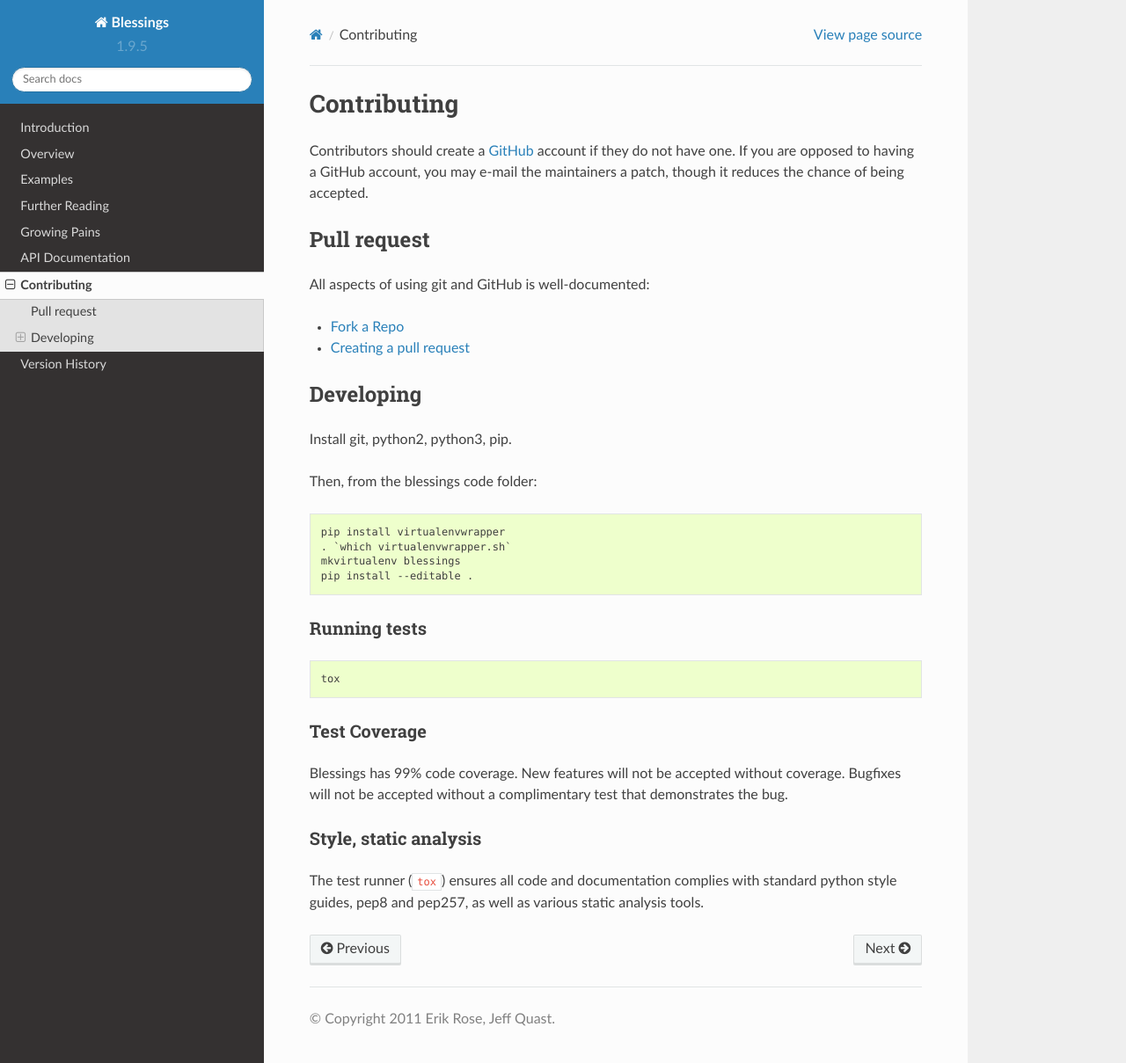
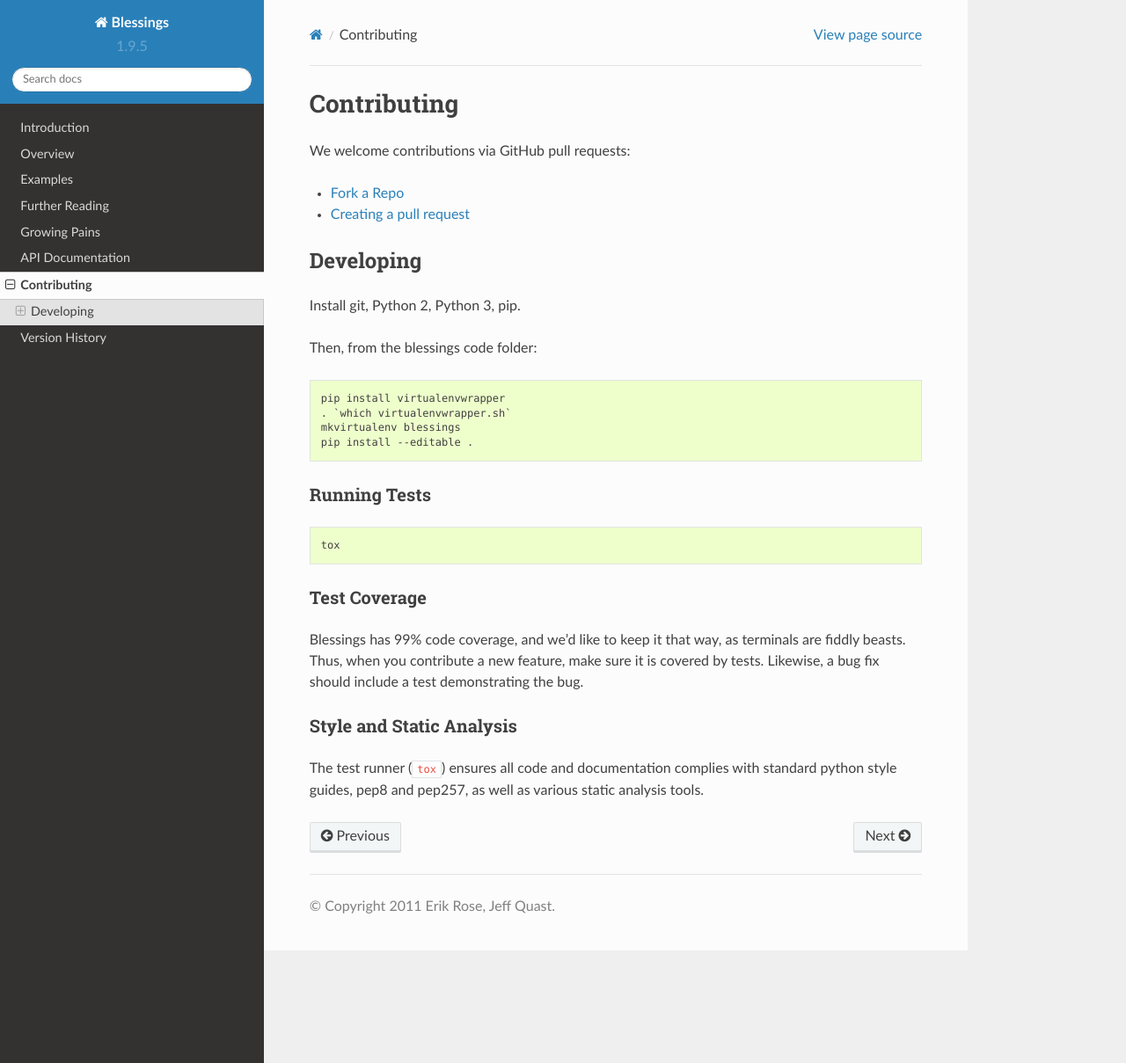
Before and after one commit to erikrose/blessings, a Sphinx documentation site: the page built from docs/contributing.rst, in a window 1280 px wide and 1209 px high. Shown: the whole window at 88% size. Built offline with Sphinx 7.4.7 and the Read the Docs theme 2.0.0, drawn with Linux system fonts in a browser that asks for light colours.

Commit message:
Polish up contributing.rst.
Tersen, make a little more friendly, remove double spaces, and normalize heading case with the readme.

Also, I'm not really interested in receiving patch mails. Are you?

```diff
--- a/docs/contributing.rst
+++ b/docs/contributing.rst
@@ -1,15 +1,7 @@
 Contributing
 ============
 
-Contributors should create a `GitHub <https://github.com/>`_ account if they
-do not have one.  If you are opposed to having a GitHub account, you may
-e-mail the maintainers a patch, though it reduces the chance of being
-accepted.
-
-Pull request
-------------
-
-All aspects of using git and GitHub is well-documented:
+We welcome contributions via GitHub pull requests:
 
 - `Fork a Repo <https://help.github.com/articles/fork-a-repo/>`_
 - `Creating a pull request
@@ -18,7 +10,7 @@
 Developing
 ----------
 
-Install git, python2, python3, pip.
+Install git, Python 2, Python 3, pip.
 
 Then, from the blessings code folder::
 
@@ -27,7 +19,7 @@
     mkvirtualenv blessings
     pip install --editable .
 
-Running tests
+Running Tests
 ~~~~~~~~~~~~~
 
 ::
@@ -37,12 +29,13 @@
 Test Coverage
 ~~~~~~~~~~~~~
 
-Blessings has 99% code coverage.  New features will not be accepted
-without coverage. Bugfixes will not be accepted without a complimentary
-test that demonstrates the bug.
+Blessings has 99% code coverage, and we'd like to keep it that way, as
+terminals are fiddly beasts. Thus, when you contribute a new feature, make sure
+it is covered by tests. Likewise, a bug fix should include a test demonstrating
+the bug.
 
-Style, static analysis
-~~~~~~~~~~~~~~~~~~~~~~
+Style and Static Analysis
+~~~~~~~~~~~~~~~~~~~~~~~~~
 
 The test runner (``tox``) ensures all code and documentation complies
 with standard python style guides, pep8 and pep257, as well as various
```
